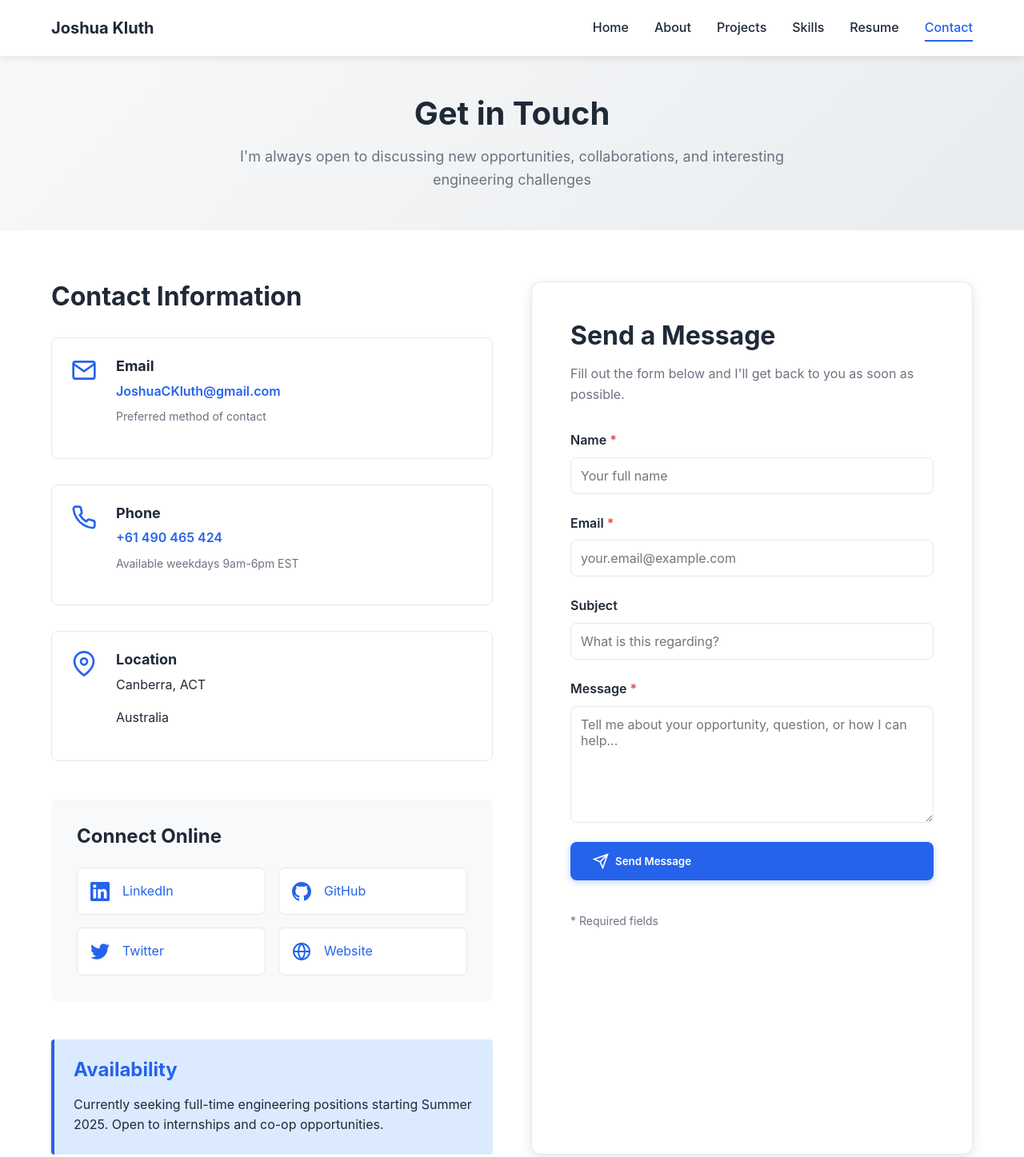
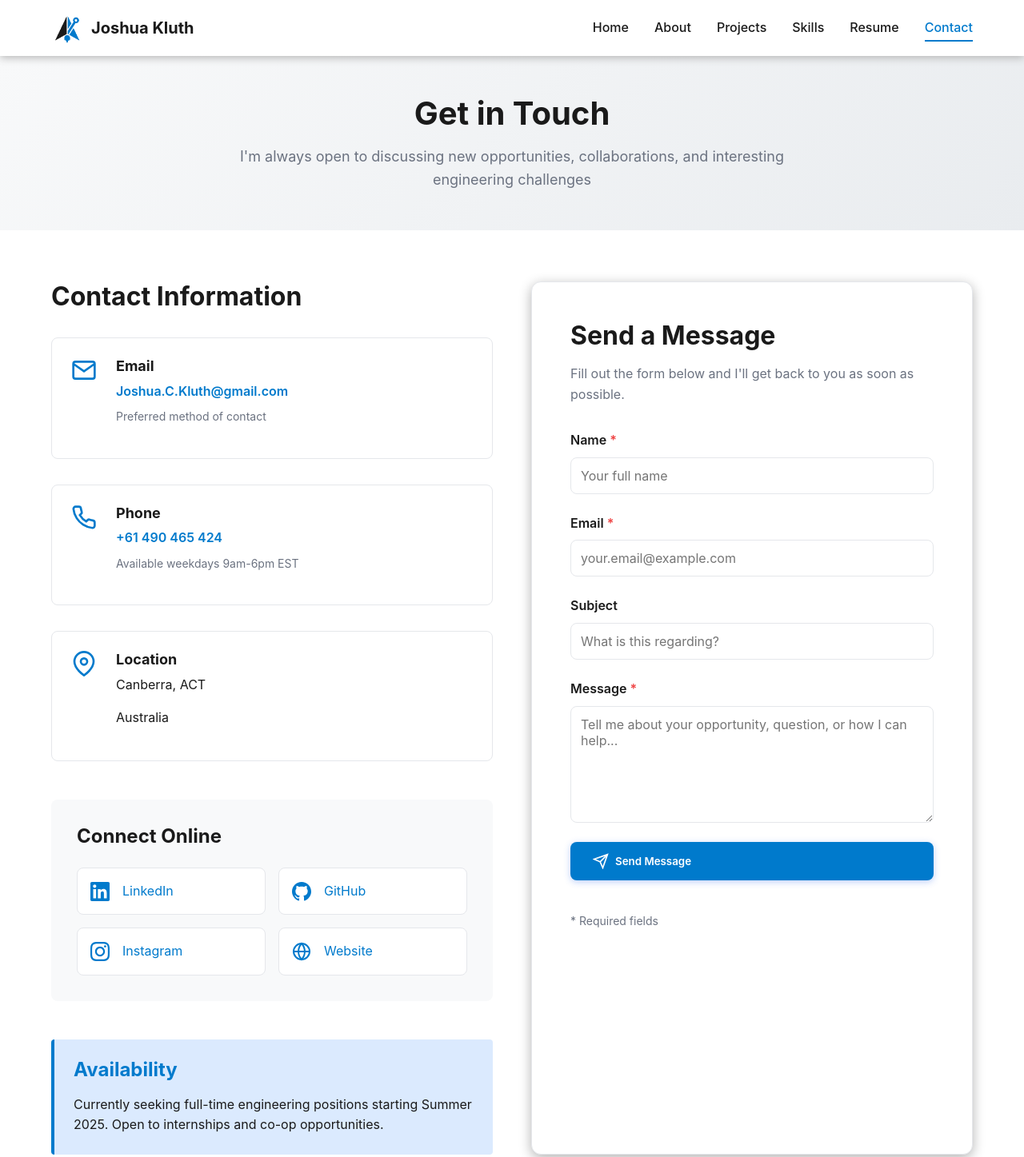
Before and after one commit to joshua-kluth/joshua-kluth-portfolio, a plain HTML site: page contact.html in a window 1280 px wide. Shown: the top 1447 px of the page at 80% size. Drawn offline with Linux system fonts and the light colour scheme.

Commit message:
modified:   about.html 	new file:   assets/images/Logo_Square_nobackground.ico 	new file:   assets/images/Logo_Square_nobackground.png 	new file:   assets/images/Logo_Square_whitebackground.png 	new file:   assets/pdfs/Branding_Assets.pdf 	modified:   contact.html 	modified:   css/styles.css 	modified:   index.html 	modified:   project-template.html 	modified:   projects.html 	modified:   resume.html 	modified:   skills.html

```diff
--- a/contact.html
+++ b/contact.html
@@ -6,13 +6,16 @@
     <meta name="description" content="Contact Joshua Kluth - Get in touch for opportunities and collaborations">
     <title>Contact | Joshua Kluth</title>
     <link rel="stylesheet" href="css/styles.css">
+    <link rel="icon" type="image/x-icon" href="assets/images/Logo_Square_nobackground.ico">
 </head>
 <body>
     <!-- Navigation Header -->
     <header class="main-header">
         <nav class="navbar">
             <div class="nav-container">
-                <a href="index.html" class="logo">Joshua Kluth</a>
+                <a href="index.html" class="logo">
+                    <img src="assets/images/Logo_Square_whitebackground.png" alt="Joshua Kluth Logo" class="logo-img">
+                    Joshua Kluth</a>
                 <button class="hamburger" aria-label="Toggle navigation menu" aria-expanded="false">
                     <span></span>
                     <span></span>
@@ -57,7 +60,7 @@
                                 </div>
                                 <div class="method-content">
                                     <h3>Email</h3>
-                                    <a href="mailto:your.email@example.com">JoshuaCKluth@gmail.com</a>
+                                    <a href="mailto:your.email@example.com">Joshua.C.Kluth@gmail.com</a>
                                     <p class="method-note">Preferred method of contact</p>
                                 </div>
                             </div>
@@ -94,28 +97,28 @@
                         <div class="social-links-section">
                             <h3>Connect Online</h3>
                             <div class="social-links-grid">
-                                <a href="https://linkedin.com/in/yourprofile" target="_blank" rel="noopener noreferrer" class="social-link">
+                                <a href="https://linkedin.com/in/joshua-kluth-54a827332/" target="_blank" rel="noopener noreferrer" class="social-link">
                                     <svg width="24" height="24" viewBox="0 0 24 24" fill="currentColor">
                                         <path d="M20.447 20.452h-3.554v-5.569c0-1.328-.027-3.037-1.852-3.037-1.853 0-2.136 1.445-2.136 2.939v5.667H9.351V9h3.414v1.561h.046c.477-.9 1.637-1.85 3.37-1.85 3.601 0 4.267 2.37 4.267 5.455v6.286zM5.337 7.433c-1.144 0-2.063-.926-2.063-2.065 0-1.138.92-2.063 2.063-2.063 1.14 0 2.064.925 2.064 2.063 0 1.139-.925 2.065-2.064 2.065zm1.782 13.019H3.555V9h3.564v11.452zM22.225 0H1.771C.792 0 0 .774 0 1.729v20.542C0 23.227.792 24 1.771 24h20.451C23.2 24 24 23.227 24 22.271V1.729C24 .774 23.2 0 22.222 0h.003z"/>
                                     </svg>
                                     <span>LinkedIn</span>
                                 </a>
 
-                                <a href="https://github.com/yourusername" target="_blank" rel="noopener noreferrer" class="social-link">
+                                <a href="https://github.com/joshua-kluth" target="_blank" rel="noopener noreferrer" class="social-link">
                                     <svg width="24" height="24" viewBox="0 0 24 24" fill="currentColor">
                                         <path d="M12 0c-6.626 0-12 5.373-12 12 0 5.302 3.438 9.8 8.207 11.387.599.111.793-.261.793-.577v-2.234c-3.338.726-4.033-1.416-4.033-1.416-.546-1.387-1.333-1.756-1.333-1.756-1.089-.745.083-.729.083-.729 1.205.084 1.839 1.237 1.839 1.237 1.07 1.834 2.807 1.304 3.492.997.107-.775.418-1.305.762-1.604-2.665-.305-5.467-1.334-5.467-5.931 0-1.311.469-2.381 1.236-3.221-.124-.303-.535-1.524.117-3.176 0 0 1.008-.322 3.301 1.23.957-.266 1.983-.399 3.003-.404 1.02.005 2.047.138 3.006.404 2.291-1.552 3.297-1.23 3.297-1.23.653 1.653.242 2.874.118 3.176.77.84 1.235 1.911 1.235 3.221 0 4.609-2.807 5.624-5.479 5.921.43.372.823 1.102.823 2.222v3.293c0 .319.192.694.801.576 4.765-1.589 8.199-6.086 8.199-11.386 0-6.627-5.373-12-12-12z"/>
                                     </svg>
                                     <span>GitHub</span>
                                 </a>
 
-                                <a href="https://twitter.com/yourusername" target="_blank" rel="noopener noreferrer" class="social-link">
+                                <a href="https://instagram.com/bendanddalt" target="_blank" rel="noopener noreferrer" class="social-link">
                                     <svg width="24" height="24" viewBox="0 0 24 24" fill="currentColor">
-                                        <path d="M23.953 4.57a10 10 0 01-2.825.775 4.958 4.958 0 002.163-2.723c-.951.555-2.005.959-3.127 1.184a4.92 4.92 0 00-8.384 4.482C7.69 8.095 4.067 6.13 1.64 3.162a4.822 4.822 0 00-.666 2.475c0 1.71.87 3.213 2.188 4.096a4.904 4.904 0 01-2.228-.616v.06a4.923 4.923 0 003.946 4.827 4.996 4.996 0 01-2.212.085 4.936 4.936 0 004.604 3.417 9.867 9.867 0 01-6.102 2.105c-.39 0-.779-.023-1.17-.067a13.995 13.995 0 007.557 2.209c9.053 0 13.998-7.496 13.998-13.985 0-.21 0-.42-.015-.63A9.935 9.935 0 0024 4.59z"/>
+                                        <path d="M12 2.163c3.204 0 3.584.012 4.85.07 3.252.148 4.771 1.691 4.919 4.919.058 1.265.069 1.645.069 4.849 0 3.205-.012 3.584-.069 4.849-.149 3.225-1.664 4.771-4.919 4.919-1.266.058-1.644.07-4.85.07-3.204 0-3.584-.012-4.849-.07-3.26-.149-4.771-1.699-4.919-4.92-.058-1.265-.07-1.644-.07-4.849 0-3.204.013-3.583.07-4.849.149-3.227 1.664-4.771 4.919-4.919 1.266-.057 1.645-.069 4.849-.069zm0-2.163c-3.259 0-3.667.014-4.947.072-4.358.2-6.78 2.618-6.98 6.98-.059 1.281-.073 1.689-.073 4.948 0 3.259.014 3.668.072 4.948.2 4.358 2.618 6.78 6.98 6.98 1.281.058 1.689.072 4.948.072 3.259 0 3.668-.014 4.948-.072 4.354-.2 6.782-2.618 6.979-6.98.059-1.28.073-1.689.073-4.948 0-3.259-.014-3.667-.072-4.947-.196-4.354-2.617-6.78-6.979-6.98-1.281-.059-1.69-.073-4.949-.073zm0 5.838c-3.403 0-6.162 2.759-6.162 6.162s2.759 6.163 6.162 6.163 6.162-2.759 6.162-6.163c0-3.403-2.759-6.162-6.162-6.162zm0 10.162c-2.209 0-4-1.79-4-4 0-2.209 1.791-4 4-4s4 1.791 4 4c0 2.21-1.791 4-4 4zm6.406-11.845c-.796 0-1.441.645-1.441 1.44s.645 1.44 1.441 1.44c.795 0 1.439-.645 1.439-1.44s-.644-1.44-1.439-1.44z"/>
                                     </svg>
-                                    <span>Twitter</span>
+                                    <span>Instagram</span>
                                 </a>
 
-                                <a href="https://yourportfolio.com" target="_blank" rel="noopener noreferrer" class="social-link">
+                                <a href=" https://joshua-kluth.github.io/engineering-portfolio/" target="_blank" rel="noopener noreferrer" class="social-link">
                                     <svg width="24" height="24" viewBox="0 0 24 24" fill="none" stroke="currentColor" stroke-width="2">
                                         <circle cx="12" cy="12" r="10"></circle>
                                         <line x1="2" y1="12" x2="22" y2="12"></line>
@@ -213,8 +216,8 @@
             <div class="footer-content">
                 <p>&copy; 2026 Joshua Kluth. All rights reserved.</p>
                 <div class="footer-links">
-                    <a href="https://linkedin.com" target="_blank" rel="noopener noreferrer" aria-label="LinkedIn Profile">LinkedIn</a>
-                    <a href="https://github.com" target="_blank" rel="noopener noreferrer" aria-label="GitHub Profile">GitHub</a>
+                    <a href="https://linkedin.com/in/joshua-kluth-54a827332/" target="_blank" rel="noopener noreferrer" aria-label="LinkedIn Profile">LinkedIn</a>
+                    <a href="https://github.com/joshua-kluth" target="_blank" rel="noopener noreferrer" aria-label="GitHub Profile">GitHub</a>
                 </div>
             </div>
         </div>
--- a/css/styles.css
+++ b/css/styles.css
@@ -3,17 +3,17 @@
    =========================== */
 :root {
     /* Accent Colors - Change these to customize the site theme */
-    --accent-primary: #2563eb; /* Blue - change to your preference */
-    --accent-secondary: #3b82f6; /* Lighter blue */
-    --accent-hover: #1d4ed8; /* Darker blue for hover states */
+    --accent-primary: #007ACC; /* Blue - change to your preference */
+    --accent-secondary: #1A1A1A; /* Lighter blue */
+    --accent-hover: #00568f; /* Darker blue for hover states */
 
     /* Base Colors */
     --color-bg: #ffffff;
     --color-bg-alt: #f8f9fa;
-    --color-text: #1f2937;
+    --color-text: #1A1A1A;
     --color-text-light: #6b7280;
     --color-border: #e5e7eb;
-    --color-shadow: rgba(0, 0, 0, 0.1);
+    --color-shadow: #b3b3b3;
 
     /* Typography */
     --font-primary: -apple-system, BlinkMacSystemFont, 'Segoe UI', Roboto, 'Helvetica Neue', Arial, sans-serif;
@@ -166,10 +166,18 @@ p {
     font-weight: 700;
     color: var(--color-text);
     transition: color var(--transition-fast);
+    display: flex;
+    align-items: center;
+    gap: 10px;
 }
 
 .logo:hover {
     color: var(--accent-primary);
+}
+
+.logo-img {
+    height: 40px; /* Adjust this to match your navbar height */
+    width: auto;  /* Maintains aspect ratio */
 }
 
 .nav-menu {
```
Also changed, not shown: about.html (+6 -3 lines), index.html (+6 -3 lines), project-template.html (+6 -3 lines), projects.html (+6 -3 lines), resume.html (+9 -6 lines), skills.html (+6 -3 lines), assets/images/Logo_Square_nobackground.ico (added), assets/images/Logo_Square_nobackground.png (added), assets/images/Logo_Square_whitebackground.png (added), 1 other file.
